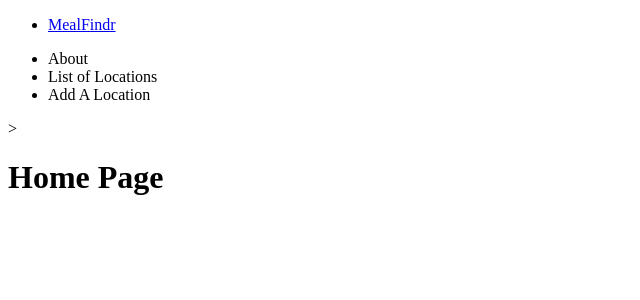
After one commit to alecmason/MealFindr, a Django app: template MealFindr_app/templates/home.html in a window 1280 px wide. The commit adds this page. Shown: the top 300 px of the page, without its empty margins (0-640 px from the left). Run offline with Django 3.2, Linux system fonts and the light colour scheme; the template is opened without the code that fills it, so the values that code supplies are empty.

Commit message:
Adding base and home pages

```diff
--- a/MealFindr_app/templates/base.html
+++ b/MealFindr_app/templates/base.html
@@ -1,25 +1,36 @@
 <!DOCTYPE html>
 <html lang="en">
-<head>
-    <meta charset="UTF-8">
-    <meta http-equiv="X-UA-Compatible" content="IE=edge">
-    <meta name="viewport" content="width=device-width, initial-scale=1.0">
+  <head>
+    <meta charset="UTF-8" />
+    <meta http-equiv="X-UA-Compatible" content="IE=edge" />
+    <meta name="viewport" content="width=device-width, initial-scale=1.0" />
     <title>MealFindr</title>
     <!-- Stylesheets and scripts will go here -->
-</head>
-<body>
+  </head>
+  <body>
     <header>
-        <!-- Nav bar goes here
-        Will contain title and image/logo on left side
-        Right side will contain links, in the following order:
-        Home (back to landing page), About, Restaruant List, Log In/Out-->
+      <nav>
+        <div>
+          <ul>
+            <li>
+              <a href="/">MealFindr</a>
+            </li>
+          </ul>
+          <ul>
+            <li>About</li>
+            <li>List of Locations</li>
+            <li>Add A Location</li>
+          </ul>
+        </div>
+      </nav>
+      >
     </header>
     <!-- Main Block, to be accessed via partials -->
     <main class="container">{% block content %} {% endblock %}</main>
     <footer>
-        <!-- Footer content goes here
+      <!-- Footer content goes here
         We should decide if we want any text in the footer
         otherwise it can be a solid bar -->
     </footer>
-</body>
+  </body>
 </html>
--- /dev/null
+++ b/MealFindr_app/templates/home.html
@@ -0,0 +1,5 @@
+{% extends 'base.html' %}
+
+{% block content %}
+    <h1>Home Page</h1>
+{% endblock %}
```
